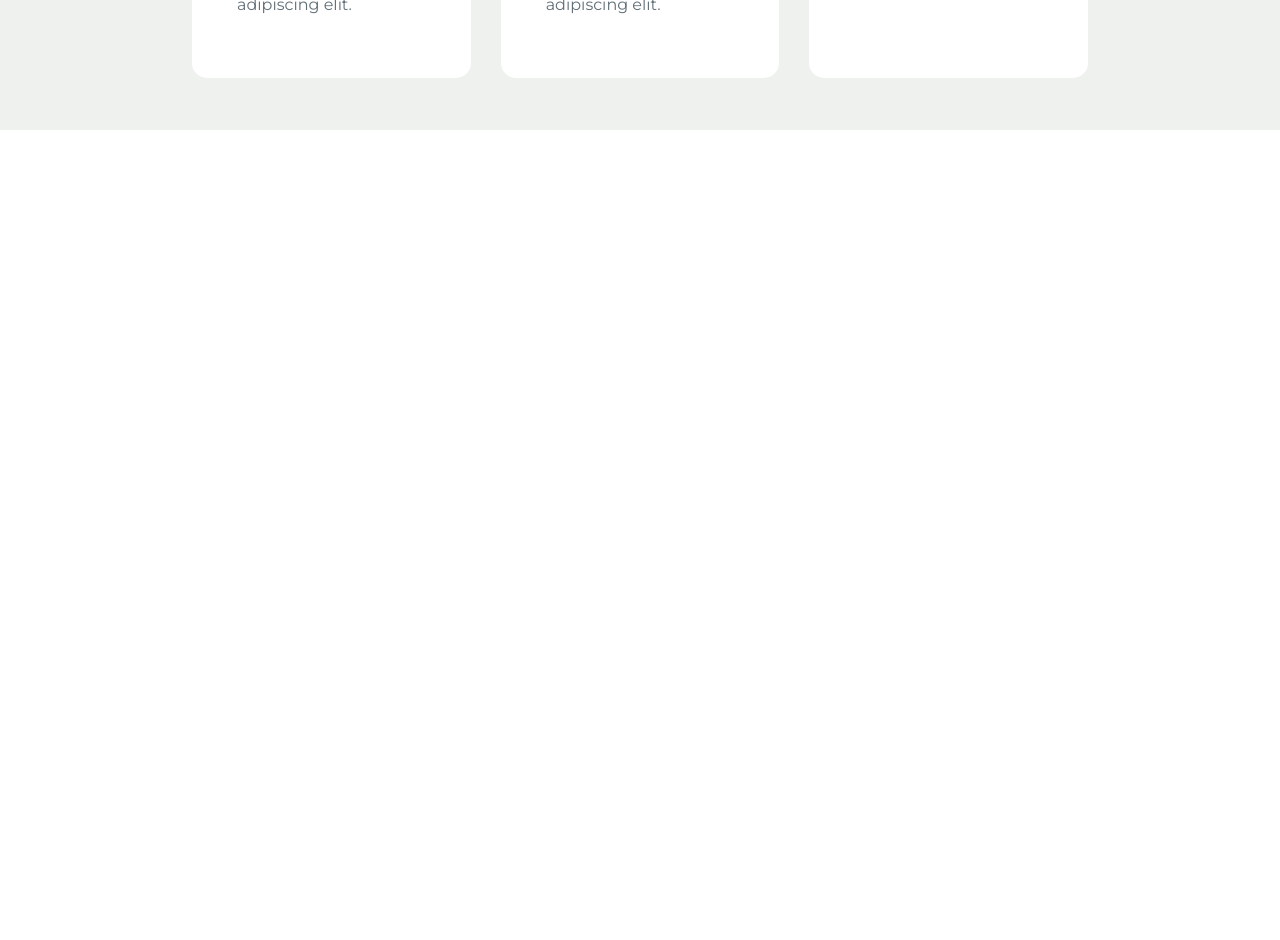
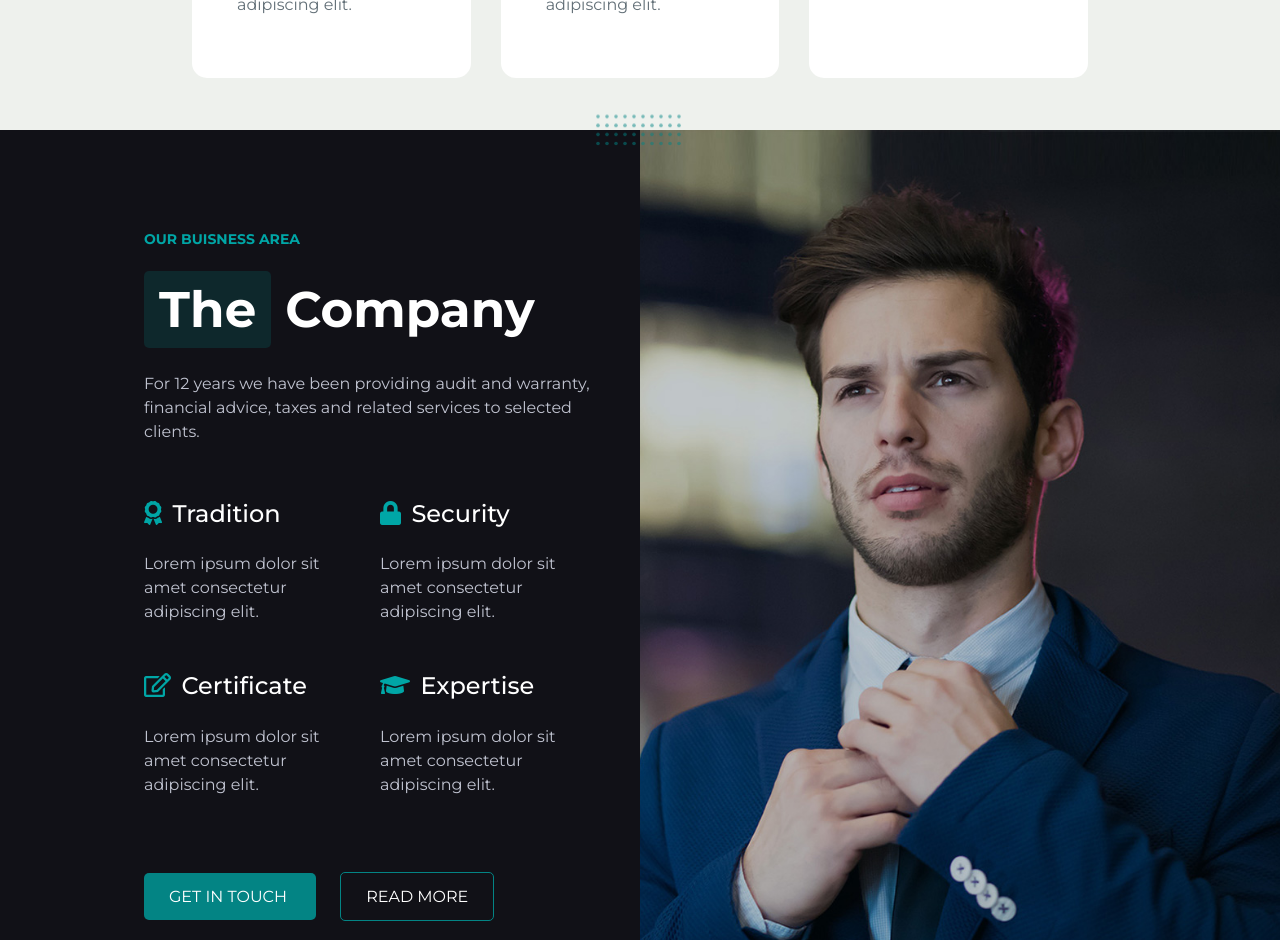
Before and after one commit to DavideBernardini/proj-html-vuejs, a Vue app: page / in a window 1280 px wide. Shown: the part 1860-2800 px from the top of the page. Before the commit the page ends 1990 px from the top, so only its background shows below. Built offline with nearby package versions, Linux system fonts and the light colour scheme.

Commit message:
Aggiunta section about

```diff
--- a/src/App.vue
+++ b/src/App.vue
@@ -1,7 +1,7 @@
 <template>
   <div id="app">
     <Header/>
-    <Main :sections="sections" :serviceList="serviceList"/>
+    <Main :sections="sections" :serviceList="serviceList" :companyValues="companyValues"/>
   </div>
 </template>
 
@@ -49,6 +49,28 @@ export default {
           icon: 'svg-6.svg',
           info: 'Lorem ipsum dolor sit amet consectetur adipiscing elit.'
         },
+      ],
+      companyValues: [
+        {
+          title: 'Tradition',
+          icon: 'fas fa-award',
+          info: 'Lorem ipsum dolor sit amet consectetur adipiscing elit.'
+        },
+        {
+          title: 'Security',
+          icon: 'fas fa-lock',
+          info: 'Lorem ipsum dolor sit amet consectetur adipiscing elit.'
+        },
+        {
+          title: 'Certificate',
+          icon: 'far fa-edit',
+          info: 'Lorem ipsum dolor sit amet consectetur adipiscing elit.'
+        },
+        {
+          title: 'Expertise',
+          icon: 'fas fa-graduation-cap',
+          info: 'Lorem ipsum dolor sit amet consectetur adipiscing elit.'
+        }
       ]
     }
   }
--- a/src/assets/style/common.scss
+++ b/src/assets/style/common.scss
@@ -1,7 +1,7 @@
 // variables
-@import './assets/style/variables.scss';
+@import './variables.scss';
 // mixins
-@import './assets/style/mixins.scss';
+@import './mixins.scss';
 
 // bootstrap
 @import '~bootstrap/scss/bootstrap';
--- a/src/assets/style/variables.scss
+++ b/src/assets/style/variables.scss
@@ -1,7 +1,7 @@
 // colors
 $mainColor: rgb(3, 132, 132);
 
-$mainColorTransparent: rgb(3, 132, 132, 0.2);
+$mainColorTransparent: rgba(3, 132, 132, 0.2);
 
 $mainColorTransparentDark: rgb(3, 132, 132, 0.4);
 
@@ -11,4 +11,8 @@ $textColorPrimary: rgb(33, 51, 62);
 
 $textColorSecondary: rgb(98, 111, 119);
 
+$textColorSecondaryLighter: rgb(192, 195, 208);
+
 $bgColor: rgb(238, 241, 237);
+
+$bgDark: rgb(17, 17, 23);
--- /dev/null
+++ b/src/components/About.vue
@@ -0,0 +1,120 @@
+<template>
+    <section id="about" class="about">
+        <div class="container-fluid h-100">
+            <div class="row h-100">
+                <!-- left -->
+                <div class="col-6 h-100 left">
+                    <!-- content left -->
+                    <div class="content me-5">
+                        <h5 class="pb-4">
+                            OUR BUISNESS AREA
+                        </h5>
+                        <h2>
+                            <span>The</span>
+                            Company
+                        </h2>
+                        <p class="py-4">
+                            For 12 years we have been providing audit and warranty, financial advice, taxes and related services to selected clients.
+                        </p>
+                        <!-- value cards -->
+                        <div class="container-fluid p-0">
+                            <div class="row row-cols-2">
+                                <div class="col my-3"
+                                v-for="(value, index) in companyValues"
+                                :key="index">
+                                    <h4 class="pb-3">
+                                        <i class="pe-1"
+                                        :class="value.icon"></i>
+                                        {{value.title}}
+                                    </h4>
+                                    <p>
+                                        {{value.info}}
+                                    </p>
+                                </div>
+                            </div>
+                        </div>
+                        <!-- /value cards -->
+                        <!-- buttons -->
+                        <div class="buttons mt-5 pt-2">
+                            <a href="#" class="btn_full me-4">
+                                    GET IN TOUCH
+                            </a>
+                            <a href="#" class="btn_empty">
+                                    READ MORE
+                            </a>
+                        </div>
+                        <!-- /buttons -->
+                    </div>
+                    <!-- /content left -->
+                </div>
+                <!-- /left -->
+                <!-- right -->
+                <div class="col-6 h-100 right">
+                    <img class="h-100 w-100" src="../assets/images/about-4.jpg" alt="tizio incravattato">
+                </div>
+                <!-- /right -->
+            </div>
+        </div>
+    </section>
+</template>
+
+<script>
+export default {
+    name: 'About',
+    props: ['companyValues']
+}
+</script>
+
+<style lang="scss" scoped>
+@import '../assets/style/variables.scss';
+@import '../assets/style/mixins.scss';
+
+.about {
+    height: 880px;
+    color: $textColorSecondaryLighter;
+    .container-fluid {
+        .col-6 {
+            padding: 0;
+        }
+        .left {
+            background-color: $bgDark;
+            @include align-center;
+            justify-content: end;
+            .content {
+                width: 70%;
+                h5 {
+                    font-weight: bold;
+                    font-size: .875rem;
+                    color: $mainColorLighter;
+                }
+                h2 {
+                    @include heading-style;
+                    font-size: 3.125rem;
+                    color: #fff;
+                    span {
+                        padding: .5rem .9375rem;
+                        color: #fff;
+                    }
+                }
+                .col {
+                    h4 {
+                        color: #fff;
+                        i {
+                            color: $mainColorLighter;
+                        }
+                    }
+                }
+            }
+            .btn_empty {
+                color: #fff;
+            }
+        }
+        .right {
+            img {
+                object-fit: cover;
+            }
+        }
+    }
+}
+
+</style>
--- a/src/components/Header.vue
+++ b/src/components/Header.vue
@@ -1,6 +1,6 @@
 <template>
     <header>
-        <div class="wrapper">
+        <div class="wrapper h-100">
             <!-- left -->
             <div class="header_left">
                 <i class="fas fa-clock pe-1"></i>
@@ -53,7 +53,6 @@ export default {
 header {
     .wrapper {
         @include align-center-between;
-        height: 100%;
         ul {
             @include inline-block-list;
         }
--- a/src/components/Home.vue
+++ b/src/components/Home.vue
@@ -5,7 +5,8 @@
         <!-- /nav -->
         <!-- content center -->
         <div class="content m-auto">
-            <h2>Ready
+            <h2>
+                Ready
                 <span>
                     Team
                 </span>
--- a/src/components/Main.vue
+++ b/src/components/Main.vue
@@ -2,20 +2,23 @@
     <main>
         <Home :sections="sections"/>
         <Services :serviceList="serviceList"/>
+        <About :companyValues="companyValues"/>
     </main>
 </template>
 
 <script>
 import Home from '../components/Home.vue';
-import Services from '../components/Services.vue'
+import Services from '../components/Services.vue';
+import About from '../components/About.vue'
 
 export default {
     name: 'Main',
     components: {
         Home,
-        Services
+        Services,
+        About
     },
-    props: ['sections', 'serviceList']
+    props: ['sections', 'serviceList', 'companyValues']
 }
 </script>
 
--- a/src/components/Navbar.vue
+++ b/src/components/Navbar.vue
@@ -1,6 +1,6 @@
 <template>
     <nav>
-        <div class="wrapper">
+        <div class="wrapper h-100 px-1">
             <!-- left -->
             <div class="nav_left">
                 <div class="logo">
@@ -42,7 +42,6 @@ nav {
     height: 5.3125rem;
     .wrapper {
         @include align-center-between;
-        height: 100%;
         ul {
             @include inline-block-list;
         }
--- a/src/components/Services.vue
+++ b/src/components/Services.vue
@@ -1,12 +1,12 @@
 <template>
     <section id="services" class="services">
         <div class="wrapper">
-            <h5 class="pb-4">OUR BUISNESS AREA</h5>
+            <h5 class="pb-4">
+                OUR BUISNESS AREA
+            </h5>
             <h2>
                 Excellence in
-                <span>
-                    Services
-                </span>
+                <span>Services</span>
             </h2>
             <div class="options_info mt-5">
                 <p>
@@ -24,7 +24,9 @@
                     :key="index">
                         <div class="icons mb-1">
                             <img :src="require(`../assets/images/svgs/${service.icon}`)" :alt="`icon for ${service.icon}`">
-                            <i class="fas fa-arrow-right"></i>
+                            <a href="#">
+                                <i class="fas fa-arrow-right"></i>
+                            </a>
                         </div>
                         <h4 class="fw-bold py-4">
                             {{service.name}}
@@ -37,6 +39,8 @@
             </div>
             <!-- /cards -->
         </div>
+        <!-- bullets decoration -->
+        <img class="bullets" src="../assets/images/svgs/svg-0.svg" alt="bullets decoration">
     </section>
 </template>
 
@@ -56,6 +60,7 @@ export default {
     background-color: $bgColor;
     height: 68.125rem;
     color: $textColorSecondary;
+    position: relative;
     h5 {
         font-weight: bold;
         font-size: .875rem;
@@ -79,18 +84,18 @@ export default {
     }
     .col {
         background-color: #fff;
-        width: calc(100% / 3 - 20px);
-        margin-top: 30px;
-        padding: 45px;
-        border-radius: 15px;
+        width: calc(100% / 3 - 1.25rem);
+        margin-top: 1.875rem;
+        padding: 2.8125rem;
+        border-radius: .9375rem;
         .icons {
             @include space-between;
             img {
-                height: 45px;
+                height: 2.8125rem;
                 filter: invert(35%) sepia(80%) saturate(4880%) hue-rotate(164deg) brightness(89%) contrast(96%);
             }
             i {
-                font-size: 25px;
+                font-size: 1.5625rem;
                 color: $mainColorTransparentDark;
             }
         }
@@ -99,8 +104,17 @@ export default {
         }
     }
     .col:nth-child(2), .col:nth-child(5) {
-        margin-left: 30px;
-        margin-right: 30px;
+        margin-left: 1.875rem;
+        margin-right: 1.875rem;
+    }
+    .bullets {
+        position: absolute;
+        top: 100%;
+        left: 50%;
+        transform: translate(-50%, -27.5%);
+        height: 3.75rem;
+        filter: invert(40%) sepia(61%) saturate(858%) hue-rotate(136deg) brightness(86%) contrast(98%);
+        opacity: 0.5;
     }
 }
 </style>
```
